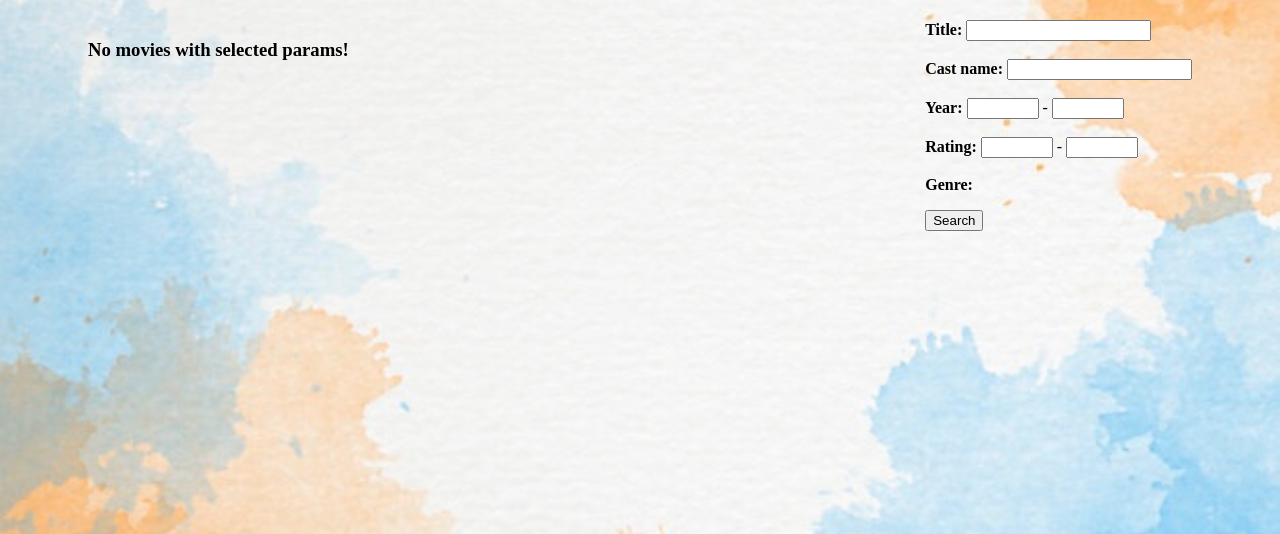
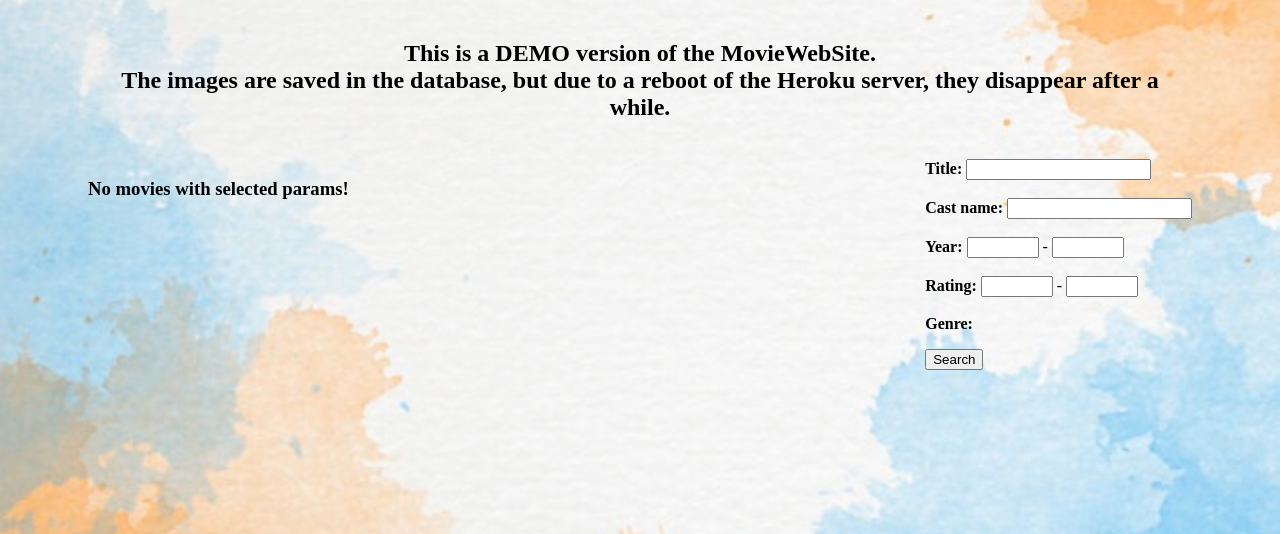
Before and after one commit to nikolska/Movie_website, a Django app: page / in a window 1280 px wide. Shown: the part 40-574 px from the top of the page. Run offline with Django 3.2, Linux system fonts and the light colour scheme; data that the repository does not hold is empty.

Commit message:
add comment about images disappering

```diff
--- a/movies/templates/movies_list.html
+++ b/movies/templates/movies_list.html
@@ -4,6 +4,10 @@
 {% block title %}Movies{% endblock %}
 
 {% block content %}
+
+<h2 align='center'>This is a DEMO version of the MovieWebSite. <br> The images are saved in the database,
+    but due to a reboot of the Heroku server, they disappear after a while.
+</h2><br>
 
 <div class="movies-list">
     {% if movies %}
--- a/movies/templates/stars_list.html
+++ b/movies/templates/stars_list.html
@@ -4,6 +4,10 @@
 {% block title %}Persons list{% endblock %}
 
 {% block content %}
+
+<h2 align='center'>This is a DEMO version of the MovieWebSite. <br> The images are saved in the database,
+    but due to a reboot of the Heroku server, they disappear after a while.
+</h2>
 
 <form action="" method="GET">
     <h3 align="center">
--- a/movies/views.py
+++ b/movies/views.py
@@ -90,7 +90,7 @@
         """Insert the object into the context dict"""
 
         movie = get_object_or_404(Movie, pk=self.kwargs['pk'])
-        starring = PersonMovie.objects.filter(movie=movie, role__contains='cast')
+        starring = PersonMovie.objects.filter(movie=movie, role__contains='cast').order_by('person')
         stars = Person.objects.all()
         ctx = super().get_context_data(**kwargs)
         ctx['starring'] = starring
```
